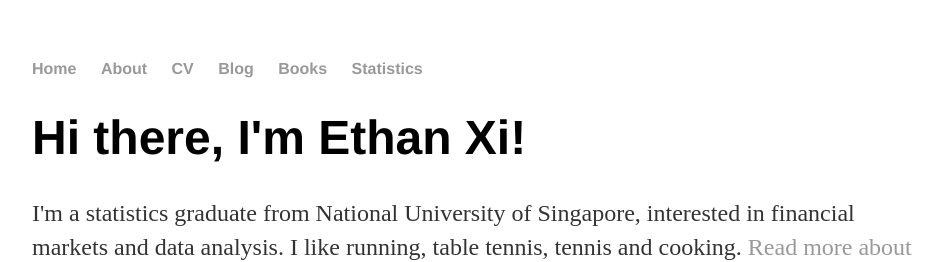
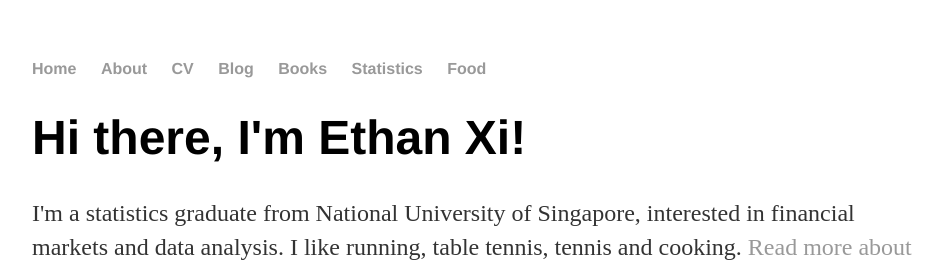
Before and after one commit to Ethan-Xi/Ethan-Xi.github.io, a Jekyll site: the page built from index.html, in a window 1280 px wide. Shown: the top 262 px of the page, without its empty margins (160-1100 px from the left). Built offline with Jekyll 4.4.1, drawn with Linux system fonts in a browser that asks for light colours.

Commit message:
Update default.html

```diff
--- a/_layouts/default.html
+++ b/_layouts/default.html
@@ -14,6 +14,7 @@
 	        		<li><a href="/blog">Blog</a></li>
 				<li><a href="/books">Books</a></li>
 				<li><a href="/statistics">Statistics</a></li>
+				<li><a href="/food">Food</a></li>
 	    		</ul>
 			</nav>
 			<div class="container">
```
